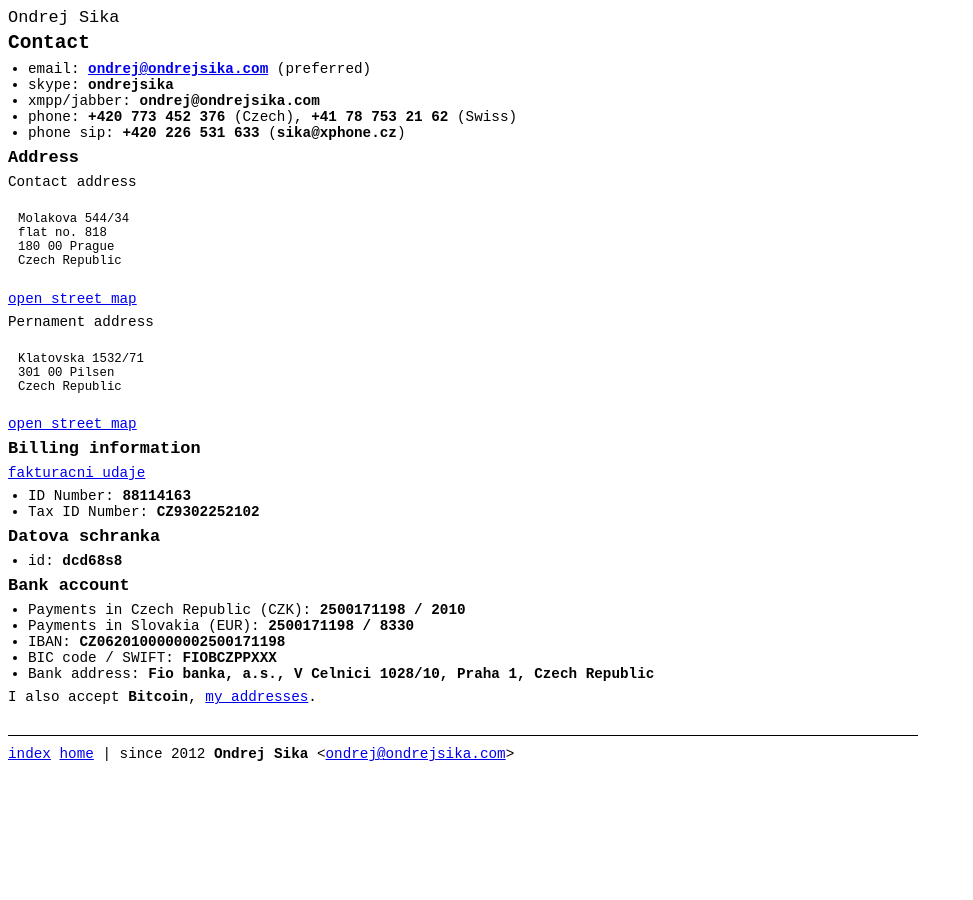
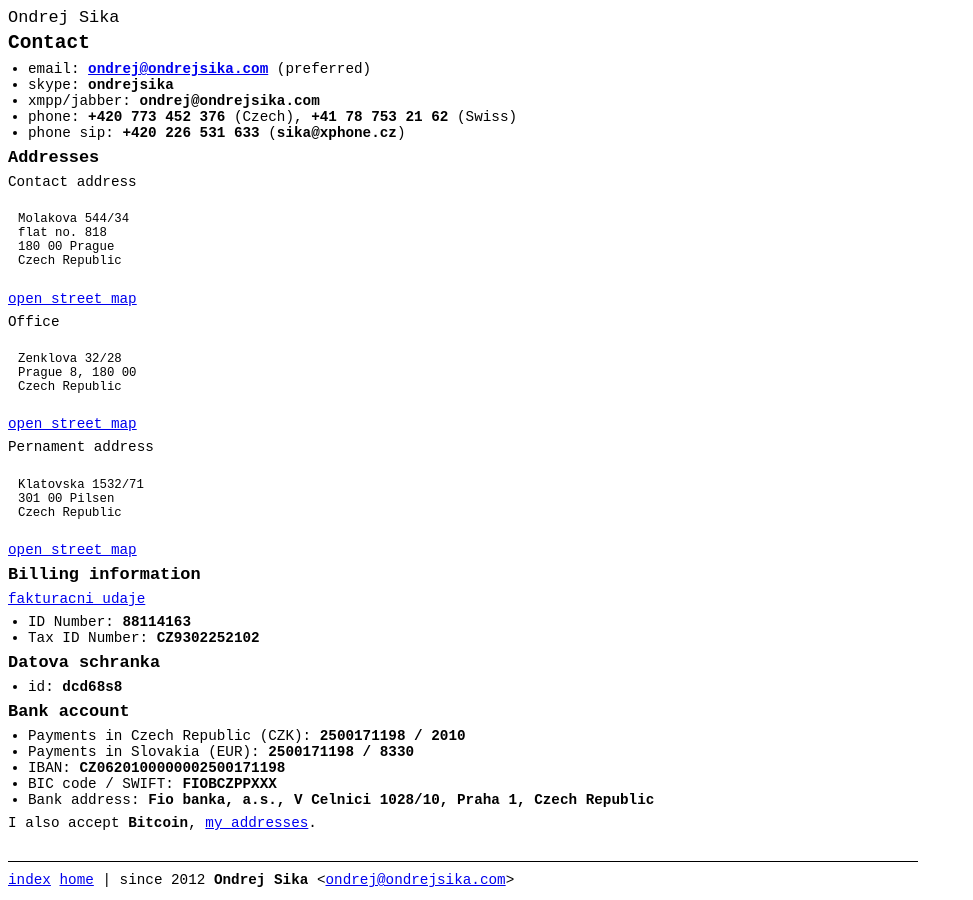
Before and after one commit to ondrejsika/ondrejsika.com, a Jekyll site: the page built from contact.md, in a window 1280 px wide. Shown: the whole page, without its empty margins (0-973 px from the left). Built offline with Jekyll 4.4.1, drawn with Linux system fonts in a browser that asks for light colours; Markdown is read by kramdown in place of the engine named in the settings; comment, search, counter and statistics services are not loaded.

Commit message:
contact - add office address

```diff
--- a/contact.md
+++ b/contact.md
@@ -12,7 +12,7 @@
 * phone: __+420 773 452 376__ (Czech), __+41 78 753 21 62__ (Swiss)
 * phone sip: __+420 226 531 633__ (__sika@xphone.cz__)
 
-### Address
+### Addresses
 
 Contact address
 
@@ -23,6 +23,13 @@
 
 [open street map](http://www.openstreetmap.org/node/296801697)
 
+Office
+
+    Zenklova 32/28
+    Prague 8, 180 00
+    Czech Republic
+
+[open street map](http://www.openstreetmap.org/node/296762961)
 
 Pernament address
 
```
